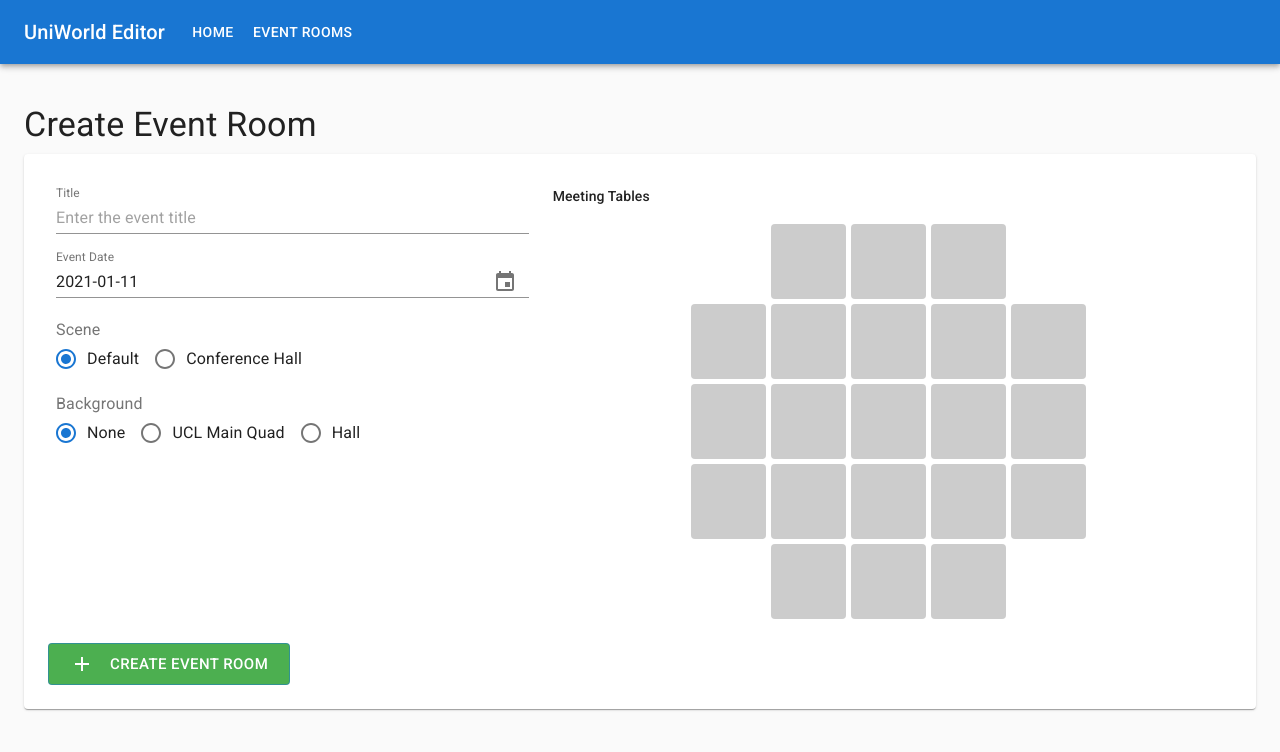
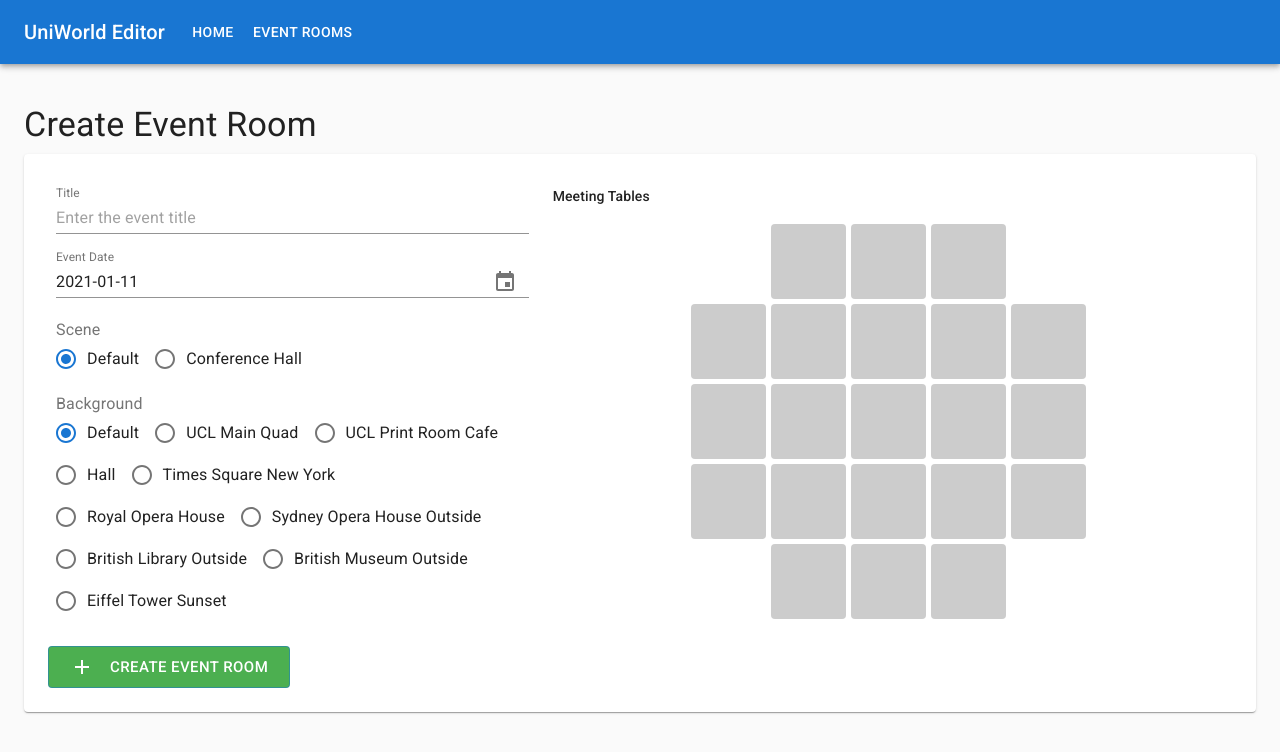
Before and after one commit to bymi15/uniworldeditor, a React (Create React App) app: page /create in a window 1280 px wide. Shown: the top 752 px of the page. Built offline with nearby package versions, Linux system fonts and the light colour scheme.

Commit message:
feat(presets): load backgrounds and scenes from presets util

```diff
--- a/src/pages/CreateEventRoom.js
+++ b/src/pages/CreateEventRoom.js
@@ -3,11 +3,6 @@ import moment from "moment";
 import { makeStyles } from "@material-ui/core/styles";
 import {
   Grid,
-  List,
-  ListItem,
-  ListItemAvatar,
-  ListItemText,
-  Avatar,
   Container,
   Typography,
   Card,
@@ -31,6 +26,7 @@ import TableGridEditor from "../components/TableGridEditor";
 import EventRoomService from "../services/EventRoomService";
 import { useReducerState } from "../utils/customHooks";
 import { validateEventRoom } from "../utils/validate";
+import { backgrounds, scenes } from "../utils/presets";
 
 const useStyles = makeStyles((theme) => ({
   mainSection: {
@@ -70,7 +66,7 @@ const CreateEventRoom = (props) => {
   const eventRoomInitialState = {
     title: "",
     scene: "Default",
-    background: "none",
+    background: "Default",
     eventDate: moment().toISOString(),
     meetingTables: [],
   };
@@ -191,18 +187,14 @@ const CreateEventRoom = (props) => {
                         onChange={handleChange}
                         row
                       >
+                        {scenes.map((scene) => (
                           <FormControlLabel
                             disabled={isLoading}
-                          value="Default"
+                            value={scene.value}
                             control={<Radio color="primary" />}
-                          label="Default"
+                            label={scene.label}
                           />
-                        <FormControlLabel
-                          disabled={isLoading}
-                          value="ConferenceHall"
-                          control={<Radio color="primary" />}
-                          label="Conference Hall"
-                        />
+                        ))}
                       </RadioGroup>
                     </FormControl>
                     <div className={classes.divider} />
@@ -215,24 +207,14 @@ const CreateEventRoom = (props) => {
                         onChange={handleChange}
                         row
                       >
+                        {backgrounds.map((background) => (
                           <FormControlLabel
                             disabled={isLoading}
-                          value="none"
+                            value={background.value}
                             control={<Radio color="primary" />}
-                          label="None"
+                            label={background.label}
                           />
-                        <FormControlLabel
-                          disabled={isLoading}
-                          value="UclMainQuad"
-                          control={<Radio color="primary" />}
-                          label="UCL Main Quad"
-                        />
-                        <FormControlLabel
-                          disabled={isLoading}
-                          value="Hall"
-                          control={<Radio color="primary" />}
-                          label="Hall"
-                        />
+                        ))}
                       </RadioGroup>
                     </FormControl>
                   </Grid>
--- /dev/null
+++ b/src/utils/presets.js
@@ -0,0 +1,19 @@
+const backgrounds = [
+  { value: "Default", label: "Default" },
+  { value: "UclMainQuad", label: "UCL Main Quad" },
+  { value: "UclPrintRoomCafe", label: "UCL Print Room Cafe" },
+  { value: "Hall", label: "Hall" },
+  { value: "TimesSquareNewYork", label: "Times Square New York" },
+  { value: "RoyalOperaHouse", label: "Royal Opera House" },
+  { value: "SydneyOperaHouseOutside", label: "Sydney Opera House Outside" },
+  { value: "BritishLibraryOutside", label: "British Library Outside" },
+  { value: "BritishMuseumOutside", label: "British Museum Outside" },
+  { value: "EiffelTowerSunset", label: "Eiffel Tower Sunset" },
+];
+
+const scenes = [
+  { value: "Default", label: "Default" },
+  { value: "ConferenceHall", label: "Conference Hall" },
+];
+
+export { backgrounds, scenes };
```
Lines whose indentation alone changed are shown as unchanged.
